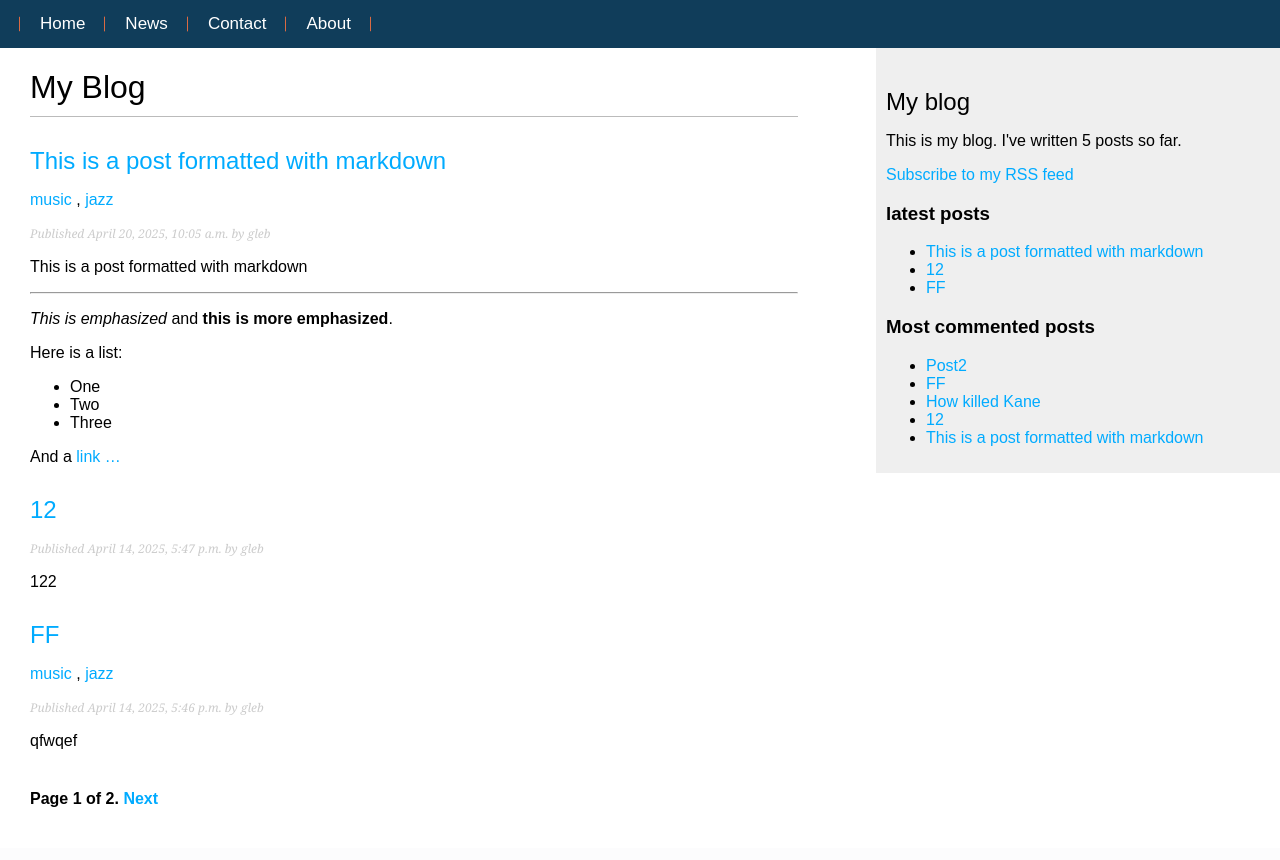
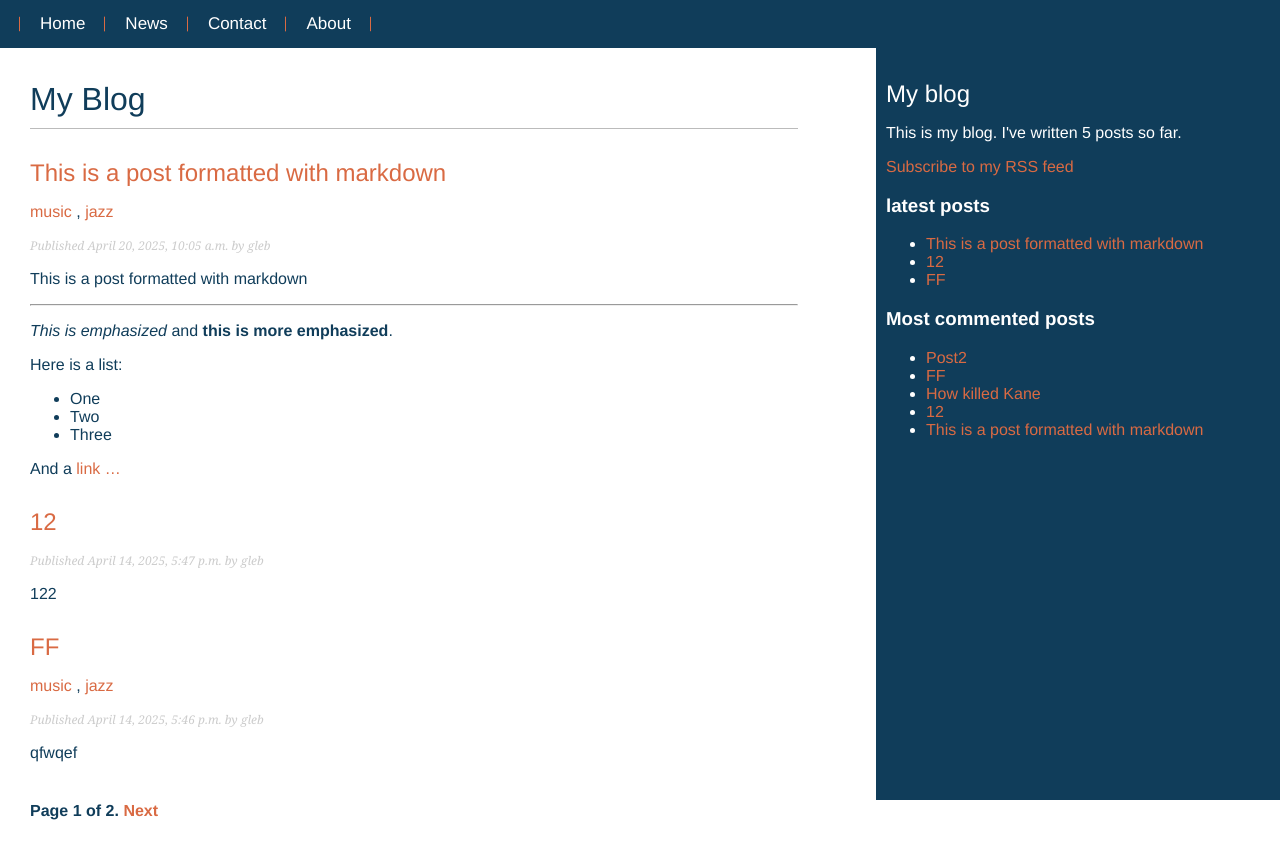
Before and after one commit to SavelievGleb2003/myblog, a Django app: page /blog/ in a window 1280 px wide. Before the commit the page ends 807 px from the top, so only its background shows below. Run offline with Django 5.2, Linux system fonts and the light colour scheme; data comes from the database, SQL or seed files in the repository; parts of the project's set-up code (start-up, migrations or seed data) failed here and were passed over.

Commit message:
created a design like on the south

```diff
--- a/blog/static/css/blog.css
+++ b/blog/static/css/blog.css
@@ -5,8 +5,14 @@ body {
 }
 
 a {
-    color:#00abff;
+    color: #d96a43;
     text-decoration:none;
+}
+
+a:hover {
+
+  background-color: transparent;
+  text-decoration: underline;
 }
 
 h1 {
@@ -23,16 +29,40 @@ h2 {
 #content {
     float:left;
     width:60%;
+    margin-top: 60px;
     padding:0 0 0 30px;
+    color:#103d5a;
 }
 
+
 #sidebar {
+
+
+    background:#103d5a;
+
+    color: #fff;
+    min-height: 70vh;
+    position: fixed;
+    top: 40px; /* Adjust depending on your navbar height */
+    right: 0;
+    width: 300px; /* Or whatever fits your layout */
+    height: calc(100vh - 60px); /* Fill the screen height below the navbar */
+    overflow-y: auto; /* Make it scrollable if content overflows */
     float:right;
     width:30%;
     padding:10px;
-    background:#efefef;
-    height:100%;
+    background:#103d5a;
+
+    a {
+    color:#d96a43;
+    text-decoration:none;
+    }
+    a:hover {
+      background-color: transparent;
+      text-decoration: underline;
+    }
 }
+
 
 p.date {
     color:#ccc;
@@ -98,14 +128,14 @@ input[type=submit] {
 
 
 
-/*#script for novaget */
-
-body {
-  margin: 0;
-  font-family: Arial, Helvetica, sans-serif;
-}
+/*#script for nav*/
 
 .topnav {
+  position: fixed;
+  top: 0;
+  left: 0;
+  width: 100%;
+  z-index: 1000;
   overflow: hidden;
   background-color: #103d5a;
   display: flex;
--- a/blog/templates/blog/base.html
+++ b/blog/templates/blog/base.html
@@ -5,17 +5,11 @@
 <head>
   <title>{% block title %}{% endblock %}</title>
   <link href="{% static "css/blog.css" %}" rel="stylesheet">
-</head>
-<body>
   <div class="topnav">
     <a class="active" href="#home">Home</a>
     <a href="#news">News</a>
     <a href="#contact">Contact</a>
     <a href="#about">About</a>
-  </div>
-  <div id="content">
-    {% block content %}
-    {% endblock %}
   </div>
   <div id="sidebar">
     <h2>My blog</h2>
@@ -39,5 +33,12 @@
       {% endfor %}
     </ul>
   </div>
+</head>
+<body>
+  <div id="content">
+    {% block content %}
+    {% endblock %}
+  </div>
+
 </body>
 </html>
--- a/blog/templates/blog/post/list.html
+++ b/blog/templates/blog/post/list.html
@@ -4,6 +4,7 @@
 
 {% block content %}
   <h1>My Blog</h1>
+
     {% if tag %}
         <h2>Posts tagged with "{{ tag.name }}"</h2>
     {% endif %}
```
Also changed, not shown: blog/templates/blog/вв.html (added, +30 -0 lines), blog/templates/blog/icon.png (added), blog/templates/blog/logo.svg (added), blog/templates/blog/logo_light.svg (added), blog/templates/blog/post/d.html (renamed from blog/templates/blog/d.html), blog/templates/blog/post/test.html (renamed from blog/templates/blog/test.html).
